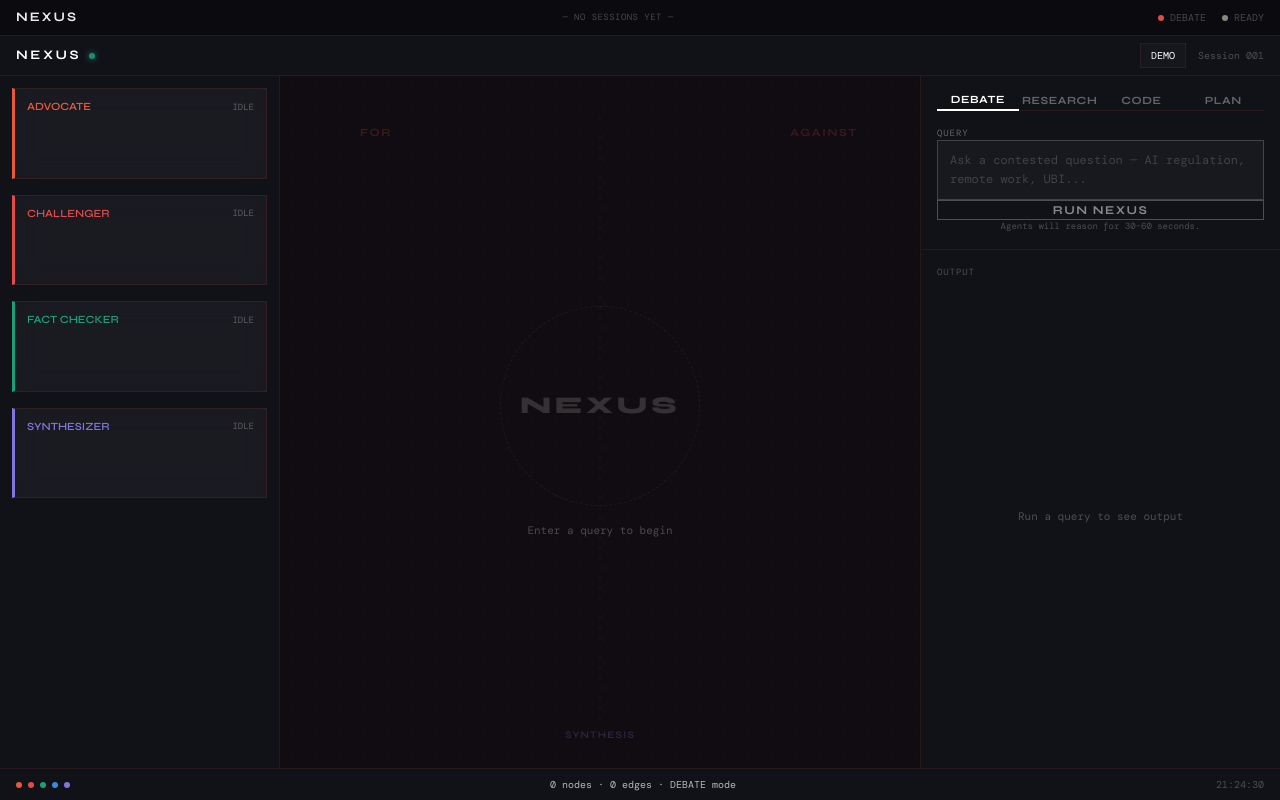
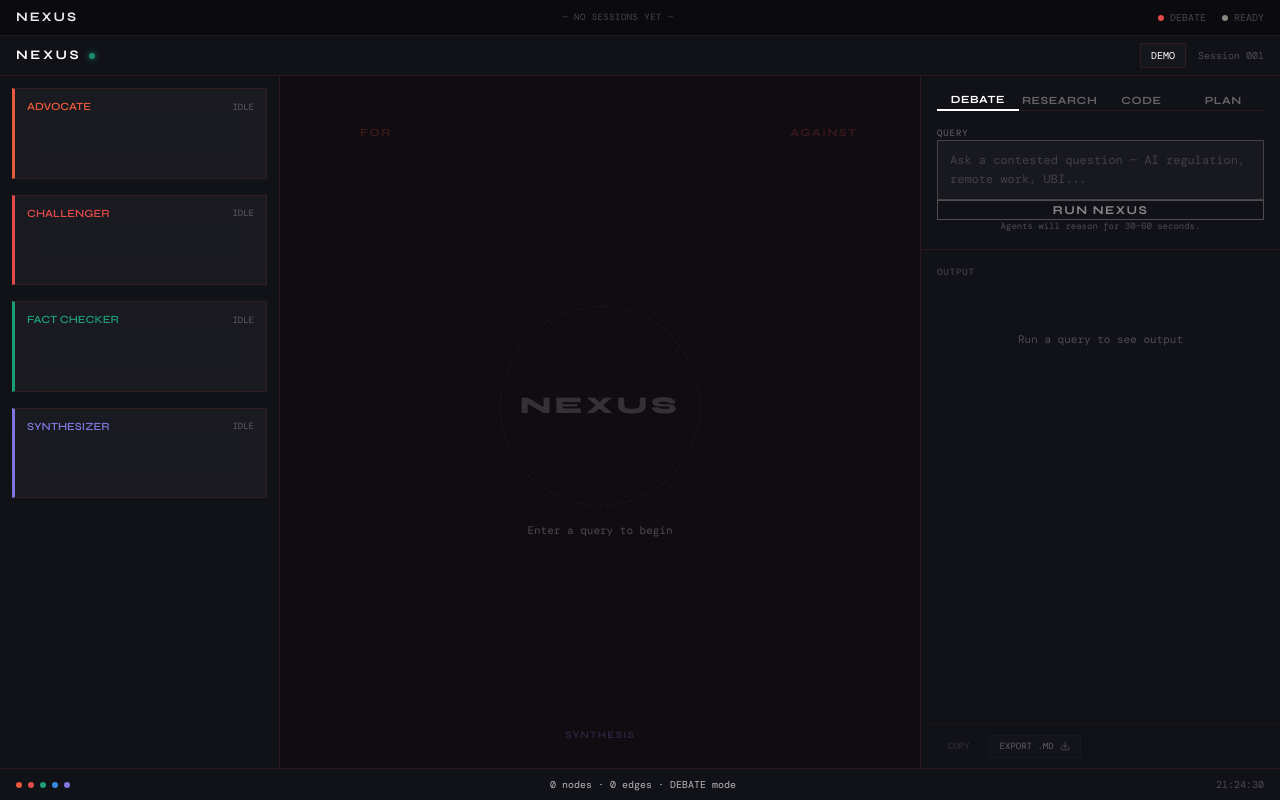
Before and after one commit to silverfang7x/nexus, a Next.js app: page / in a window 1280 px wide. Built offline with nearby package versions, Linux system fonts and the light colour scheme; a web font is replaced by a local one.

Commit message:
fix: right panel scroll — flex column layout, min-height 0, pinned export buttons always visible

```diff
--- a/app/(dashboard)/page.tsx
+++ b/app/(dashboard)/page.tsx
@@ -6,6 +6,7 @@ import NexusGraph from '@/components/canvas/NexusGraph';
 import AgentPanel from '@/components/agents/AgentPanel';
 import ModeSelector from '@/components/ui/ModeSelector';
 import VerdictPanel from '@/components/output/VerdictPanel';
+import ExportButton from '@/components/output/ExportButton';
 import SessionBar from '@/components/ui/SessionBar';
 import { saveSession, getSessions, NexusSession } from '@/lib/sessionStorage';
 import { useAgentStream } from '@/hooks/useAgentStream';
@@ -192,6 +193,50 @@ function FAB({
       }}
     >
       {label}
+    </button>
+  );
+}
+
+// ─── Copy Button ──────────────────────────────────────────────────────────────
+
+interface CopyButtonProps {
+  output: unknown;
+}
+
+function CopyButton({ output }: CopyButtonProps) {
+  const [copied, setCopied] = useState(false);
+
+  const handleCopy = () => {
+    if (!output) return;
+    const text = typeof output === 'string' ? output : JSON.stringify(output, null, 2);
+    navigator.clipboard.writeText(text).then(() => {
+      setCopied(true);
+      setTimeout(() => setCopied(false), 2000);
+    });
+  };
+
+  const disabled = !output;
+
+  return (
+    <button
+      type="button"
+      onClick={handleCopy}
+      disabled={disabled}
+      style={{
+        fontFamily: 'var(--nx-font-mono), monospace',
+        fontSize: '9px',
+        border: `1px solid ${disabled ? 'rgba(255, 255, 255, 0.05)' : 'var(--nx-border)'}`,
+        background: copied ? 'rgba(29, 158, 117, 0.1)' : 'rgba(255, 255, 255, 0.02)',
+        padding: '4px 10px',
+        borderRadius: 0,
+        color: copied ? 'var(--nx-factchecker)' : 'rgba(255, 255, 255, 0.8)',
+        cursor: disabled ? 'not-allowed' : 'pointer',
+        opacity: disabled ? 0.4 : 1,
+        transition: 'all 150ms',
+        userSelect: 'none',
+      }}
+    >
+      {copied ? 'COPIED ✓' : 'COPY'}
     </button>
   );
 }
@@ -608,7 +653,7 @@ export default function Dashboard() {
           flexShrink: 0,
         }}
       />
-      <div style={{ flex: '1 1 0%', minHeight: 0, display: 'flex', flexDirection: 'column', overflow: 'hidden' }}>
+      <div className="output-scroll-panel" style={{ flex: '1 1 0%', minHeight: 0, display: 'flex', flexDirection: 'column', overflowY: 'auto', overflowX: 'hidden' }}>
         <VerdictPanel
           output={verdict}
           mode={activeMode}
@@ -619,6 +664,26 @@ export default function Dashboard() {
           nodes={nodes}
           session={{ query, mode: activeMode, nodes, edges }}
           hasRun={currentState.hasRun}
+        />
+      </div>
+      {/* Export + Copy buttons row */}
+      <div style={{
+        flexShrink: 0,
+        display: 'flex',
+        gap: 8,
+        padding: '10px 16px',
+        borderTop: '1px solid var(--nx-border)',
+        background: 'var(--nx-surface)',
+        opacity: currentState.structuredOutput ? 1 : 0.4,
+        pointerEvents: currentState.structuredOutput ? 'auto' : 'none',
+        marginTop: 12,
+      }}>
+        <CopyButton output={currentState.structuredOutput} />
+        <ExportButton
+          mode={activeMode}
+          query={currentState.query}
+          output={currentState.structuredOutput}
+          nodes={currentState.nodes}
         />
       </div>
     </div>
@@ -944,7 +1009,7 @@ export default function Dashboard() {
                 flexShrink: 0,
               }}
             />
-            <div style={{ flex: '1 1 0%', minHeight: 0, display: 'flex', flexDirection: 'column', overflow: 'hidden' }}>
+            <div className="output-scroll-panel" style={{ flex: '1 1 0%', minHeight: 0, display: 'flex', flexDirection: 'column', overflowY: 'auto', overflowX: 'hidden' }}>
               <VerdictPanel
                 output={verdict}
                 mode={activeMode}
@@ -955,6 +1020,25 @@ export default function Dashboard() {
                 nodes={nodes}
                 session={{ query, mode: activeMode, nodes, edges }}
                 hasRun={currentState.hasRun}
+              />
+            </div>
+            {/* Export + Copy buttons row */}
+            <div style={{
+              flexShrink: 0,
+              display: 'flex',
+              gap: 8,
+              padding: '10px 16px',
+              borderTop: '1px solid var(--nx-border)',
+              background: 'var(--nx-surface)',
+              opacity: currentState.structuredOutput ? 1 : 0.4,
+              pointerEvents: currentState.structuredOutput ? 'auto' : 'none',
+            }}>
+              <CopyButton output={currentState.structuredOutput} />
+              <ExportButton
+                mode={activeMode}
+                query={currentState.query}
+                output={currentState.structuredOutput}
+                nodes={currentState.nodes}
               />
             </div>
           </div>
--- a/app/globals.css
+++ b/app/globals.css
@@ -18,6 +18,7 @@
   /* === BACKGROUNDS === */
   --nx-bg: #0A0A0F;
   --nx-bg-elevated: #111118;
+  --nx-surface: #111118;
   --nx-bg-panel: rgba(255, 255, 255, 0.04);
   --nx-bg-panel-hover: rgba(255, 255, 255, 0.06);
 
@@ -385,3 +386,17 @@ body > * {
 .left-agent-column::-webkit-scrollbar-thumb:hover {
   background: var(--nx-border-hover);
 }
+
+.output-scroll-panel::-webkit-scrollbar {
+  width: 3px;
+}
+.output-scroll-panel::-webkit-scrollbar-track {
+  background: transparent;
+}
+.output-scroll-panel::-webkit-scrollbar-thumb {
+  background: var(--nx-border);
+  border-radius: 2px;
+}
+.output-scroll-panel::-webkit-scrollbar-thumb:hover {
+  background: var(--nx-border-hover);
+}
--- a/components/output/ExportButton.tsx
+++ b/components/output/ExportButton.tsx
@@ -8,7 +8,7 @@ import { generateMarkdownExport } from '@/lib/exportMarkdown';
 interface ExportButtonProps {
   mode: NexusMode;
   query: string;
-  verdict: string;
+  output: unknown;
   nodes: GraphNode[];
   disabled?: boolean;
 }
@@ -16,7 +16,7 @@ interface ExportButtonProps {
 export default function ExportButton({
   mode,
   query,
-  verdict,
+  output,
   nodes,
   disabled = false,
 }: ExportButtonProps) {
@@ -34,7 +34,7 @@ export default function ExportButton({
   }, [exportStatus]);
 
   const handleExport = () => {
-    if (disabled || !verdict || exportStatus === 'exporting') return;
+    if (disabled || !output || exportStatus === 'exporting') return;
 
     setExportStatus('exporting');
 
@@ -42,11 +42,15 @@ export default function ExportButton({
     setTimeout(() => {
       try {
         let structuredOutput = null;
-        try {
-          structuredOutput = JSON.parse(verdict);
-        } catch (e) {
-          console.warn('Failed to parse verdict JSON for structured markdown export', e);
-          structuredOutput = verdict;
+        if (typeof output === 'string') {
+          try {
+            structuredOutput = JSON.parse(output);
+          } catch (e) {
+            console.warn('Failed to parse output JSON for structured markdown export', e);
+            structuredOutput = output;
+          }
+        } else {
+          structuredOutput = output;
         }
 
         const generatedSessionId = Math.random().toString(36).substring(2, 15);
@@ -75,7 +79,7 @@ export default function ExportButton({
     }, 600);
   };
 
-  const isBtnDisabled = disabled || !verdict || exportStatus === 'exporting';
+  const isBtnDisabled = disabled || !output || exportStatus === 'exporting';
 
   const MONO: React.CSSProperties = { fontFamily: 'var(--nx-font-mono), monospace' };
 
--- a/components/output/VerdictPanel.tsx
+++ b/components/output/VerdictPanel.tsx
@@ -2,7 +2,7 @@
 
 import React, { useState, useMemo } from 'react';
 import { NexusMode, GraphNode, GraphEdge } from '@/types/nexus';
-import { exportToMarkdown } from '@/lib/exportMarkdown';
+
 
 // ─── Types ────────────────────────────────────────────────────────────────────
 
@@ -125,7 +125,7 @@ function DebateView({ data }: { data: DebateOutput }) {
           {(data.for ?? []).map((point, i) => (
             <div key={i} style={{ display: 'flex', gap: 8, alignItems: 'flex-start' }}>
               <span style={{ ...MONO, fontSize: 11, color: 'var(--nx-advocate)', flexShrink: 0, marginTop: 1 }}>→</span>
-              <span style={{ ...MONO, fontSize: 11, color: 'var(--nx-advocate)', lineHeight: 1.55 }}>{point}</span>
+              <span style={{ ...MONO, fontSize: 11, color: 'var(--nx-advocate)', lineHeight: 1.55, wordBreak: 'break-word', overflowWrap: 'anywhere' }}>{point}</span>
             </div>
           ))}
         </div>
@@ -138,7 +138,7 @@ function DebateView({ data }: { data: DebateOutput }) {
           {(data.against ?? []).map((point, i) => (
             <div key={i} style={{ display: 'flex', gap: 8, alignItems: 'flex-start' }}>
               <span style={{ ...MONO, fontSize: 11, color: 'var(--nx-challenger)', flexShrink: 0, marginTop: 1 }}>→</span>
-              <span style={{ ...MONO, fontSize: 11, color: 'var(--nx-challenger)', lineHeight: 1.55 }}>{point}</span>
+              <span style={{ ...MONO, fontSize: 11, color: 'var(--nx-challenger)', lineHeight: 1.55, wordBreak: 'break-word', overflowWrap: 'anywhere' }}>{point}</span>
             </div>
           ))}
         </div>
@@ -191,7 +191,7 @@ function ResearchView({ data }: { data: ResearchOutput }) {
                 }}
               />
               <div>
-                <span style={{ ...MONO, fontSize: 11, color: 'rgba(255,255,255,0.82)', lineHeight: 1.55 }}>
+                <span style={{ ...MONO, fontSize: 11, color: 'rgba(255,255,255,0.82)', lineHeight: 1.55, wordBreak: 'break-word', overflowWrap: 'anywhere' }}>
                   {f.claim}
                 </span>
                 {f.source && (
@@ -213,7 +213,7 @@ function ResearchView({ data }: { data: ResearchOutput }) {
             {data.contradictions.map((c, i) => (
               <div key={i} style={{ display: 'flex', gap: 8, alignItems: 'flex-start' }}>
                 <span style={{ ...MONO, fontSize: 11, color: '#E24B4A', flexShrink: 0, marginTop: 1 }}>✗</span>
-                <span style={{ ...MONO, fontSize: 11, color: 'rgba(255,255,255,0.65)', lineHeight: 1.5 }}>{c}</span>
+                <span style={{ ...MONO, fontSize: 11, color: 'rgba(255,255,255,0.65)', lineHeight: 1.5, wordBreak: 'break-word', overflowWrap: 'anywhere' }}>{c}</span>
               </div>
             ))}
           </div>
@@ -251,7 +251,7 @@ function PlanView({ data }: { data: PlanOutput }) {
       {data.problem && (
         <div style={SECTION}>
           <SectionLabel>PROBLEM</SectionLabel>
-          <p style={{ ...MONO, fontSize: 11, color: 'rgba(255,255,255,0.75)', lineHeight: 1.6, margin: 0 }}>
+          <p style={{ ...MONO, fontSize: 11, color: 'rgba(255,255,255,0.75)', lineHeight: 1.6, margin: 0, wordBreak: 'break-word', overflowWrap: 'anywhere' }}>
             {data.problem}
           </p>
         </div>
@@ -299,7 +299,7 @@ function PlanView({ data }: { data: PlanOutput }) {
                 <span style={{ ...MONO, fontSize: 10, color: 'var(--nx-synthesizer)', flexShrink: 0, minWidth: 16 }}>
                   {i + 1}.
                 </span>
-                <span style={{ ...MONO, fontSize: 11, color: 'rgba(255,255,255,0.78)', lineHeight: 1.5 }}>{f}</span>
+                <span style={{ ...MONO, fontSize: 11, color: 'rgba(255,255,255,0.78)', lineHeight: 1.5, wordBreak: 'break-word', overflowWrap: 'anywhere' }}>{f}</span>
               </div>
             ))}
           </div>
@@ -314,7 +314,7 @@ function PlanView({ data }: { data: PlanOutput }) {
             {data.risks.map((r, i) => (
               <div key={i} style={{ display: 'flex', gap: 8, alignItems: 'flex-start' }}>
                 <span style={{ fontSize: 11, flexShrink: 0, marginTop: 1 }}>⚠</span>
-                <span style={{ ...MONO, fontSize: 11, color: 'rgba(255,255,255,0.72)', lineHeight: 1.5 }}>{r}</span>
+                <span style={{ ...MONO, fontSize: 11, color: 'rgba(255,255,255,0.72)', lineHeight: 1.5, wordBreak: 'break-word', overflowWrap: 'anywhere' }}>{r}</span>
               </div>
             ))}
           </div>
@@ -456,7 +456,7 @@ function CodeView({ data }: { data: CodeOutput }) {
                 >
                   {issue.file}
                 </span>
-                <span style={{ ...MONO, fontSize: 10, color: 'rgba(255,255,255,0.78)', lineHeight: 1.5 }}>
+                <span style={{ ...MONO, fontSize: 10, color: 'rgba(255,255,255,0.78)', lineHeight: 1.5, wordBreak: 'break-word', overflowWrap: 'anywhere' }}>
                   {issue.issue}
                 </span>
                 <span
@@ -486,7 +486,7 @@ function CodeView({ data }: { data: CodeOutput }) {
                 <span style={{ ...MONO, fontSize: 10, color: 'var(--nx-synthesizer)', flexShrink: 0, minWidth: 16 }}>
                   {i + 1}.
                 </span>
-                <span style={{ ...MONO, fontSize: 11, color: 'rgba(255,255,255,0.78)', lineHeight: 1.5 }}>{s}</span>
+                <span style={{ ...MONO, fontSize: 11, color: 'rgba(255,255,255,0.78)', lineHeight: 1.5, wordBreak: 'break-word', overflowWrap: 'anywhere' }}>{s}</span>
               </div>
             ))}
           </div>
@@ -524,7 +524,7 @@ function RawTextView({ verdict }: { verdict: string }) {
 
   const paragraphs = verdict.split(/\n\n|\n(?=[A-Z])/).filter(Boolean);
   return (
-    <div style={{ wordBreak: 'break-word' }}>
+    <div style={{ wordBreak: 'break-word', overflowWrap: 'anywhere' }}>
       {paragraphs.map((para, i) => (
         <p
           key={i}
@@ -537,6 +537,7 @@ function RawTextView({ verdict }: { verdict: string }) {
             paddingLeft: i === 0 ? 12 : undefined,
             marginBottom: i === 0 ? 20 : 16,
             wordBreak: 'break-word',
+            overflowWrap: 'anywhere',
           }}
         >
           {para}
@@ -560,48 +561,6 @@ export default function VerdictPanel({
   hasRun = true,
 }: VerdictPanelProps) {
   const verdict = typeof output === 'string' ? output : (output ? JSON.stringify(output) : '');
-  const [copied, setCopied] = useState(false);
-  const [exportLabel, setExportLabel] = useState('EXPORT');
-
-  const handleExport = () => {
-    const activeSession = session || {
-      query,
-      mode,
-      nodes,
-      edges: [],
-    };
-
-    const markdown = exportToMarkdown({
-      query: activeSession.query,
-      mode: activeSession.mode,
-      nodes: activeSession.nodes,
-      edges: activeSession.edges || [],
-      verdict,
-      timestamp: Date.now(),
-    });
-
-    const blob = new Blob([markdown], { type: 'text/markdown' });
-    const url = URL.createObjectURL(blob);
-    const a = document.createElement('a');
-    a.href = url;
-
-    const slug = activeSession.query
-      .toLowerCase()
-      .replace(/[^a-z0-9\s]/g, '')
-      .split(' ')
-      .slice(0, 3)
-      .join('-');
-    const date = new Date().toISOString().slice(0, 10).replace(/-/g, '');
-    a.download = `nexus-${activeSession.mode}-${slug}-${date}.md`;
-
-    document.body.appendChild(a);
-    a.click();
-    document.body.removeChild(a);
-    URL.revokeObjectURL(url);
-
-    setExportLabel('EXPORTED ✓');
-    setTimeout(() => setExportLabel('EXPORT'), 2000);
-  };
 
   // Parse JSON at the top — MUST be before any early returns to obey Rules of Hooks
   const parsed = useMemo(() => {
@@ -613,30 +572,10 @@ export default function VerdictPanel({
     }
   }, [verdict]);
 
-  const handleCopy = () => {
-    if (!verdict) return;
-    navigator.clipboard.writeText(verdict).then(() => {
-      setCopied(true);
-      setTimeout(() => setCopied(false), 2000);
-    });
-  };
-
-  const actionButtonStyle: React.CSSProperties = {
-    ...MONO,
-    fontSize: '9px',
-    border: '1px solid var(--nx-border)',
-    background: 'rgba(255, 255, 255, 0.02)',
-    padding: '4px 10px',
-    borderRadius: 0,
-    color: 'rgba(255, 255, 255, 0.8)',
-    cursor: 'pointer',
-    transition: 'all 150ms',
-  };
-
   // ── 1. Loading state ──────────────────────────────────────────────────────
   if (isRunning && !verdict) {
     return (
-      <div style={{ width: '100%', height: '100%', display: 'flex', flexDirection: 'column', padding: 16 }}>
+      <div style={{ width: '100%', padding: 16 }}>
         <div className="label-xs mb-4">OUTPUT</div>
         <div style={{ display: 'flex', flexDirection: 'column', gap: 6 }}>
           {[100, 90, 60].map((w, i) => (
@@ -660,9 +599,9 @@ export default function VerdictPanel({
   // ── 2. Empty state ────────────────────────────────────────────────────────
   if (!verdict) {
     return (
-      <div style={{ width: '100%', height: '100%', display: 'flex', flexDirection: 'column', padding: 16 }}>
+      <div style={{ width: '100%', padding: 16 }}>
         <div className="label-xs mb-4">OUTPUT</div>
-        <div style={{ flexGrow: 1, display: 'flex', alignItems: 'center', justifyContent: 'center' }}>
+        <div style={{ display: 'flex', alignItems: 'center', justifyContent: 'center', minHeight: 120 }}>
           <span style={{ ...MONO, fontSize: 11, color: 'var(--nx-text-muted)' }}>
             {hasRun === false ? "Run a query to see output" : "Awaiting synthesis..."}
           </span>
@@ -682,15 +621,8 @@ export default function VerdictPanel({
     <div
       className="verdict-panel"
       style={{
-        padding: '16px 16px 0 16px',
-        overflowY: 'auto',
-        overflowX: 'hidden',
-        flex: '1 1 0%',
-        minHeight: 0,
-        display: 'flex',
-        flexDirection: 'column',
-        height: '100%',
-        position: 'relative',
+        padding: 16,
+        width: '100%',
       }}
     >
       {/* Top metadata row */}
@@ -704,7 +636,7 @@ export default function VerdictPanel({
       </div>
 
       {/* Structured or raw content */}
-      <div style={{ flexGrow: 1 }}>
+      <div>
         {parsed ? (
           <>
             {mode === 'debate' && <DebateView data={parsed as DebateOutput} />}
@@ -720,52 +652,6 @@ export default function VerdictPanel({
           <RawTextView verdict={verdict} />
         )}
       </div>
-
-      {/* Bottom action row */}
-      <div
-        style={{
-          display: 'flex',
-          gap: 12,
-          marginTop: 16,
-          borderTop: '1px solid var(--nx-border)',
-          padding: '12px 16px',
-          marginLeft: -16,
-          marginRight: -16,
-          background: 'var(--nx-bg-elevated)',
-          flexShrink: 0,
-          position: 'sticky',
-          bottom: 0,
-          zIndex: 10,
-        }}
-      >
-        <button
-          type="button"
-          onClick={handleCopy}
-          style={actionButtonStyle}
-          onMouseEnter={(e) => { e.currentTarget.style.background = 'rgba(255,255,255,0.06)'; }}
-          onMouseLeave={(e) => { e.currentTarget.style.background = 'rgba(255,255,255,0.02)'; }}
-        >
-          {copied ? 'COPIED' : 'COPY'}
-        </button>
-        <button
-          type="button"
-          onClick={handleExport}
-          disabled={!verdict}
-          style={{
-            ...actionButtonStyle,
-            cursor: !verdict ? 'not-allowed' : 'pointer',
-            opacity: !verdict ? 0.45 : 1,
-          }}
-          onMouseEnter={(e) => {
-            if (verdict) e.currentTarget.style.background = 'rgba(255,255,255,0.06)';
-          }}
-          onMouseLeave={(e) => {
-            e.currentTarget.style.background = 'rgba(255,255,255,0.02)';
-          }}
-        >
-          {exportLabel}
-        </button>
-      </div>
     </div>
   );
 }
```
